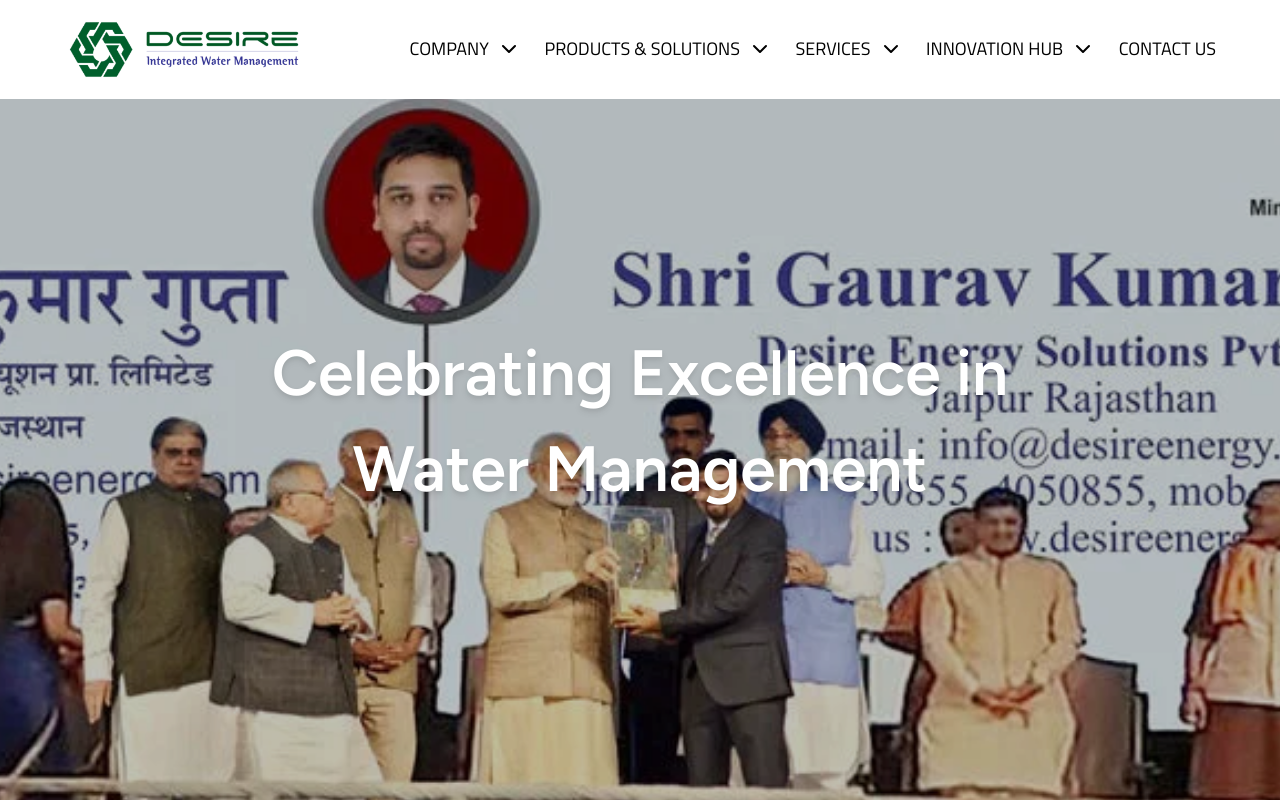
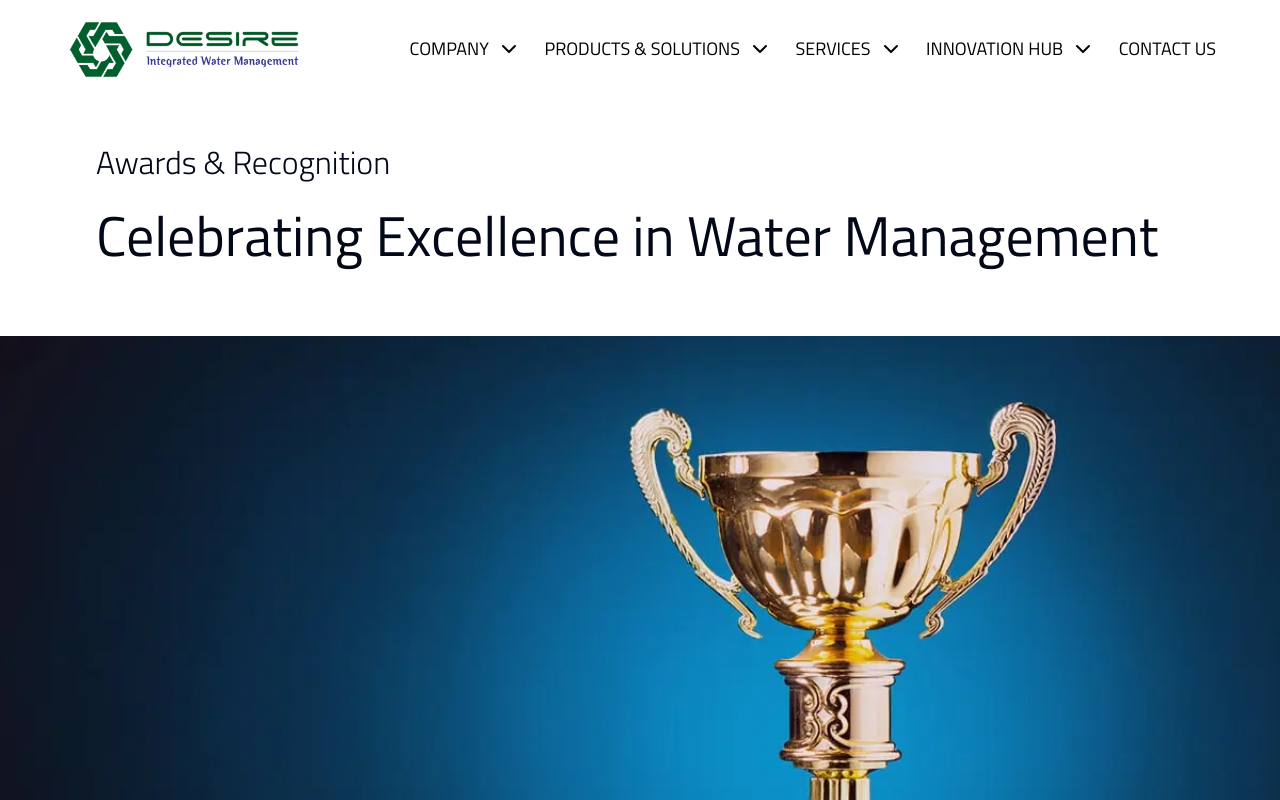
Before and after one commit to ShubhamSharma3901/desire_temp, a Next.js app: page /awards in a window 1280 px wide. Shown: the top 800 px of the page. Built offline with nearby package versions, Linux system fonts and the light colour scheme; no server answers.

Commit message:
awards page changed

```diff
--- a/app/awards/page.tsx
+++ b/app/awards/page.tsx
@@ -1,35 +1,32 @@
-import Image from "next/image";
-import Award from "@/public/asset/award1.webp";
-import landingImage from "@/public/asset/awards/awards_bg-2.png";
-
-import { Carousel } from "flowbite-react";
 import Recognition from "@/components/Awards/Recognition";
 import Footer from "@/components/Home/Footer";
+import Header from "@/components/Awards/Header";
 
 export default function Home() {
   return (
     <div className="flex flex-col">
-      <div className="h-screen w-screen relative overflow-clip mt-10">
-        <div className="absolute z-10 w-full flex flex-col justify-center items-center top-[2rem]">
-          {/* <NavBar type='Dark' /> */}
-        </div>
-        <div
-          className={
-            "absolute w-[85%] text-wrap xsPhone:text-[min(12vh,12vw)] text-center text-white font-figtree drop-shadow-md z-[2] translate-y-[-60%] top-[50%] translate-x-[-50%] left-[50%] smLaptop:text-[min(8vh,8vw)] smTablet:text-[min(7vh,7vw)] font-semibold"
-          }
-        >
-          Celebrating Excellence in <br />
-          Water Management
-        </div>
+      {/*<div className="h-screen w-screen relative overflow-clip mt-10">*/}
+      {/*  <div className="absolute z-10 w-full flex flex-col justify-center items-center top-[2rem]">*/}
+      {/*    /!* <NavBar type='Dark' /> *!/*/}
+      {/*  </div>*/}
+      {/*  <div*/}
+      {/*    className={*/}
+      {/*      "absolute w-[85%] text-wrap xsPhone:text-[min(12vh,12vw)] text-center text-white font-figtree drop-shadow-md z-[2] translate-y-[-60%] top-[50%] translate-x-[-50%] left-[50%] smLaptop:text-[min(8vh,8vw)] smTablet:text-[min(7vh,7vw)] font-semibold"*/}
+      {/*    }*/}
+      {/*  >*/}
+      {/*    Celebrating Excellence in <br />*/}
+      {/*    Water Management*/}
+      {/*  </div>*/}
 
-        <div className="h-full w-full relative brightness-75">
-          <Image
-            src={Award}
-            alt=""
-            className="w-full h-screen object-cover absolute"
-          />
-        </div>
-      </div>
+      {/*  <div className="h-full w-full relative brightness-75">*/}
+      {/*    <Image*/}
+      {/*      src={Award}*/}
+      {/*      alt=""*/}
+      {/*      className="w-full h-screen object-cover absolute"*/}
+      {/*    />*/}
+      {/*  </div>*/}
+      {/*</div>*/}
+        <Header/>
 
       <Recognition />
       <Footer />
--- a/app/blogs/page.tsx
+++ b/app/blogs/page.tsx
@@ -37,16 +37,24 @@ const Page = () => {
           alt=""
           className="h-[80vh] object-cover brightness-[65%] w-full"
         />
-        <div className="absolute flex-col top-[50%] translate-y-[-50%] left-[50%] translate-x-[-50%] font-titilium text-white font-semibold w-[85%]">
+        {/*<div className="absolute flex-col top-[50%] translate-y-[-50%] left-[50%] translate-x-[-50%] font-titilium text-white font-semibold w-[85%]">*/}
+        {/*  <div className="w-full space-y-6">*/}
+        {/*    <p className="smTablet:text-[min(5.5vh,5.5vw)] xsPhone:text-[min(8vh,8vw)] w-full text-center ">*/}
+        {/*      Blogs@Desire*/}
+        {/*    </p>*/}
+        {/*    /!*<p className="smLaptop:w-[50%] smTablet:w-[80%] xsPhone:w-full font-light smLaptop:text-[min(2.5vh,2.5vw)] smTablet:text-[min(3vh,3vw)] xsPhone:text-[min(4vh,4vw)]">*!/*/}
+        {/*    /!*  ESCO specialize in energy efficiency, using performance-based*!/*/}
+        {/*    /!*  contracts to ensure guaranteed savings and environmental benefits,*!/*/}
+        {/*    /!*  effectively regenerating energy and resources.*!/*/}
+        {/*    /!*</p>*!/*/}
+        {/*  </div>*/}
+        {/*</div>*/}
+        <div className="absolute flex-col top-[50%] translate-y-[-50%] font-titilium text-white font-semibold w-[85%]">
           <div className="w-full space-y-6">
-            <p className="smTablet:text-[min(5.5vh,5.5vw)] xsPhone:text-[min(8vh,8vw)] w-full text-center ">
+            <p className="smTablet:text-[min(5.5vh,5.5vw)] xsPhone:text-[min(8vh,8vw)] ">
               Blogs@Desire
             </p>
-            {/*<p className="smLaptop:w-[50%] smTablet:w-[80%] xsPhone:w-full font-light smLaptop:text-[min(2.5vh,2.5vw)] smTablet:text-[min(3vh,3vw)] xsPhone:text-[min(4vh,4vw)]">*/}
-            {/*  ESCO specialize in energy efficiency, using performance-based*/}
-            {/*  contracts to ensure guaranteed savings and environmental benefits,*/}
-            {/*  effectively regenerating energy and resources.*/}
-            {/*</p>*/}
+
           </div>
         </div>
       </div>
--- a/app/innovationhub/page.tsx
+++ b/app/innovationhub/page.tsx
@@ -13,6 +13,7 @@ import Blogs from "@/components/Home/Blogs";
 import Image from "next/image";
 // import landingImage from "@/public/asset/aboutPage/AboutPageCreative.png";
 import landingImage from "@/public/asset/headerImages/Header Image 1.jpg";
+import {motion} from "framer-motion";
 const Page = () => {
   const videoRef = useRef<HTMLVideoElement>(null); // Specify the type for videoRef
 
@@ -46,17 +47,18 @@ const Page = () => {
         {/* Blackish Overlay */}
         <div className="absolute inset-0 bg-black opacity-30"></div>
 
-        {/* Content over the Video */}
-        <div className="absolute inset-0 flex flex-col items-center justify-center text-white w-full space-y-6">
-          <h1 className="smLaptop:text-[min(8vh,8vw)] smTablet:text-[min(7vh,7vw)] xsPhone:text-[min(12vh,12vw)]  font-titilium font-semibold">
+        <div className="absolute flex-col top-[50%] translate-y-[-50%] font-titilium text-white font-semibold w-[85%]">
+          <div className="w-full space-y-6">
+            <p className="smTablet:text-[min(5.5vh,5.5vw)] xsPhone:text-[min(8vh,8vw)] ">
               Innovation Hub
-          </h1>
-          <p className=" tablet:w-[80%] smLaptop:text-[min(3vh,3vw)] text-[min(3.6vh,3.6vw)]  font-titilium  xsPhone:w-[90%] smLaptop:w-[50%] text-center">
+            </p>
+            <p className="smLaptop:w-[50%] smTablet:w-[80%] xsPhone:w-full font-light smLaptop:text-[min(2.5vh,2.5vw)] smTablet:text-[min(3vh,3vw)] xsPhone:text-[min(4vh,4vw)]">
               The Desire Innovation Hub connects organizations worldwide,
                   leveraging a vast network to drive impactful advancements in water
                   management and distribution through strategic partnerships and
                  cutting-edge technologies.
             </p>
+          </div>
         </div>
       </div>
 
--- /dev/null
+++ b/components/Awards/Header.tsx
@@ -0,0 +1,35 @@
+import React from "react";
+import Image from "next/image";
+import landingImage from "@/public/asset/awards/awards.webp";
+
+const Header = () => {
+    return (
+        <div>
+            <div className="relative w-screen flex flex-col justify-center items-center">
+                <div className="flex flex-col justify-center items-center w-full pt-4">
+                    <div className="smLaptop:h-[40vh] xsPhone:h-[40vh] smTablet:h-[min(42vh,42vw)] tablet:h-[min(45vh,45vw)] landscapes:h-[min(63vh,63vw)] w-[85%] xsPhone:flex-col smTablet:flex-row flex justify-center items-center xsPhone:gap-4 ">
+                        <div className="smTablet:w-[100%] xsPhone:w-full pt-[4rem] space-y-2">
+                            <p className="smTablet:text-[min(4vw,4vh)] xsPhone:text-[min(6vw,6vh)] font-titilium font-light">
+                                 Awards & Recognition
+                            </p>
+                            <h1 className="smLaptop:text-[min(7vh,7vw)] smTablet:text-[min(6.5vh,6.5vw)]  xsPhone:text-[min(10vh,10vw)] font-titilium">
+                                Celebrating Excellence in
+                                    Water Management
+                            </h1>
+                        </div>
+                        {/*<div className='smTablet:w-[50%] xsPhone:h-fit smTablet:h-fit flex flex-col justify-center font-titilium text-gray-500 smTablet:pt-10'>*/}
+                        {/*	<p>*/}
+                        {/*		At Desire Energy, we believe that value creation should be a primary purpose of any business entity. Desire works on the principal of profit sharing and also delivers its best to improve youth and society. Across India as a whole, it is estimated that women spend 150 million workdays every year fetching and carrying water which is equivalent to a national loss of income of INR 10 billion/ 160 million USD. Desire Energy aims to reduce this number as much as possible so that women can contribute more and more towards the development of the nation. As part of our CSR initiatives, Desire Foundation is focusing towards nation building by promoting women entrepreneurship and empowerment from rural India.*/}
+                        {/*	</p>*/}
+                        {/*</div>*/}
+                    </div>
+                    <div className="smLaptop:h-[75vh] xsPhone:h-[65vh] smTablet:h-[68vh] w-full">
+                        <Image src={landingImage} alt="" className="w-full h-full object-cover" />
+                    </div>
+                </div>
+            </div>
+        </div>
+    );
+};
+
+export default Header;
```
Also changed, not shown: public/asset/awards/awards.webp (added). Lines whose indentation alone changed are shown as unchanged.
